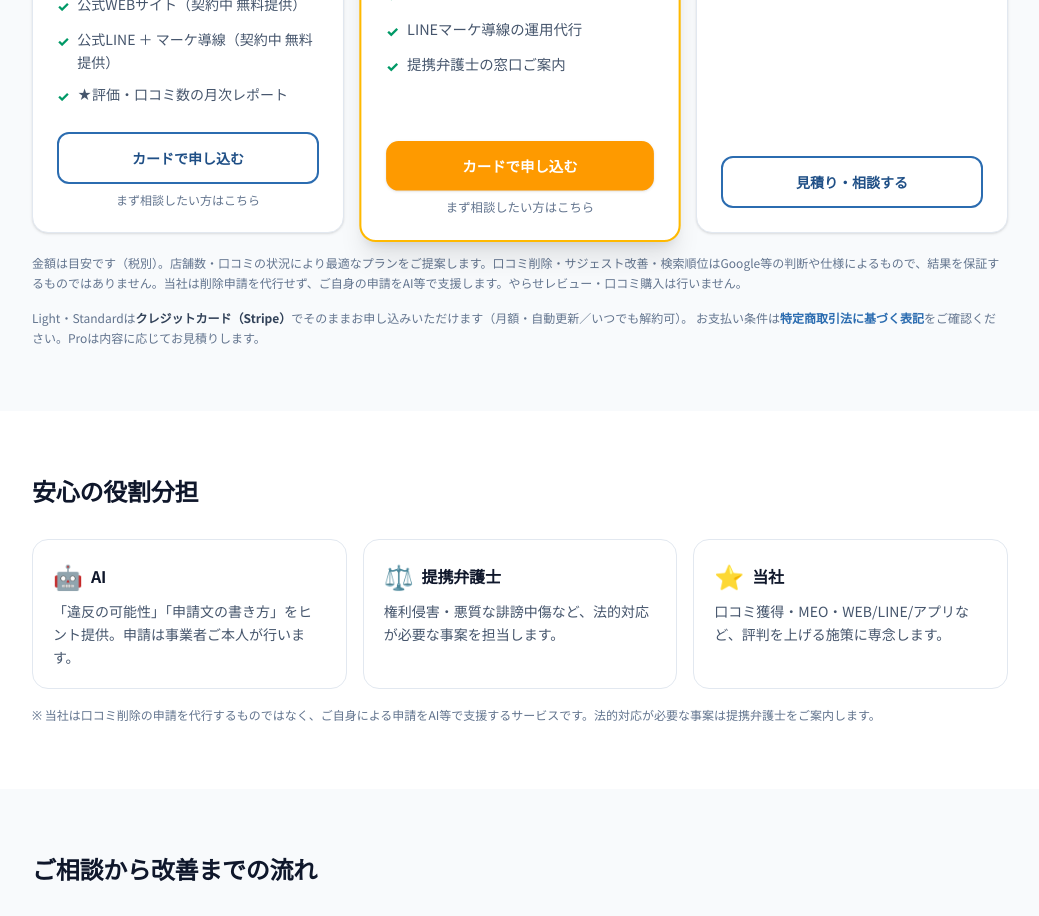
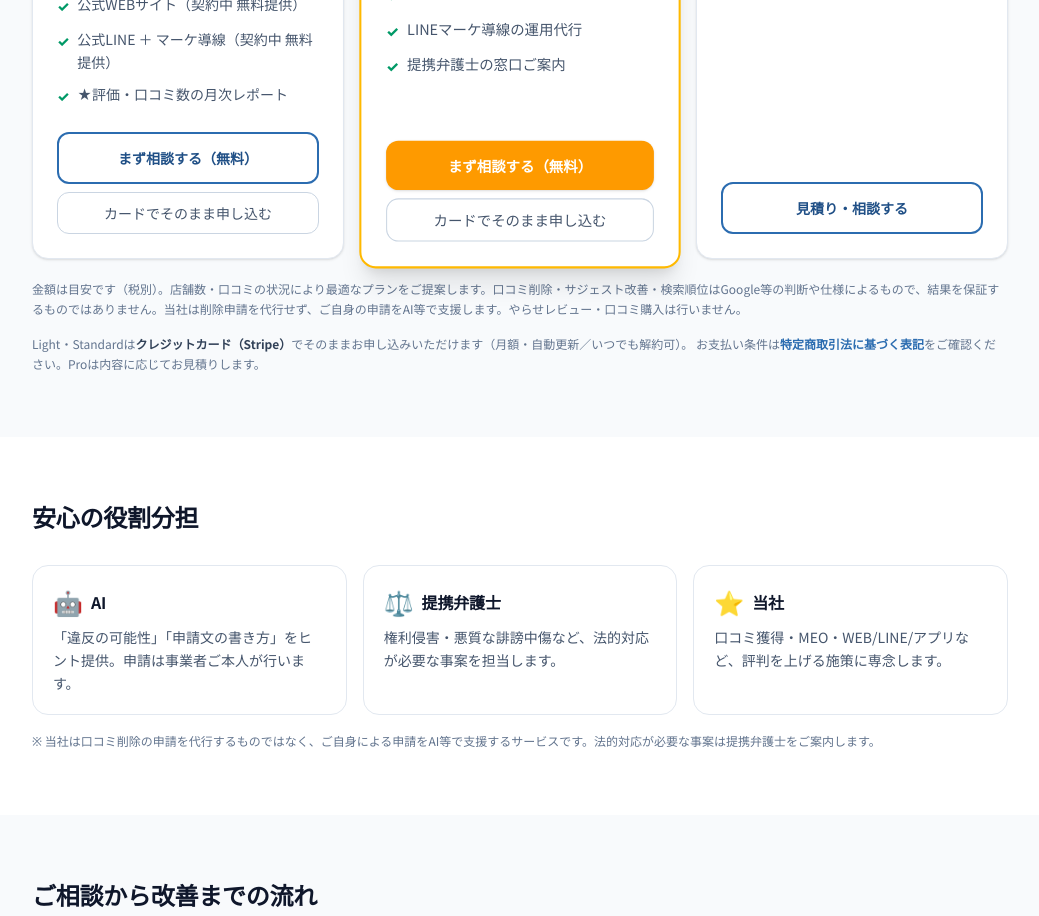
Before and after one commit to kimito-link/reviewcheck.jp, a Next.js app in the folder apps/web/: page /plans in a window 1280 px wide. Shown: the part 2600-3516 px from the top of the page, without its empty margins (120-1159 px from the left). Built offline with nearby package versions, Linux system fonts and the light colour scheme.

Commit message:
feat(plans): 申込ボタンを控えめ表示にする

```diff
--- a/apps/web/components/PlanCheckoutButton.tsx
+++ b/apps/web/components/PlanCheckoutButton.tsx
@@ -70,20 +70,20 @@ export function PlanCheckoutButton({
 
   return (
     <>
+      <a
+        href={contactHref}
+        className={cls}
+      >
+        まず相談する（無料）
+      </a>
       <button
         type="button"
         onClick={() => void startCheckout()}
         disabled={loading}
-        className={cls}
+        className="mt-2 inline-flex items-center justify-center rounded-xl border border-slate-300 bg-white px-5 py-2.5 text-sm font-medium text-slate-600 transition hover:border-slate-400 hover:text-slate-800 disabled:opacity-60"
       >
-        {loading ? "決済ページへ移動中…" : "カードで申し込む"}
+        {loading ? "決済ページへ移動中…" : "カードでそのまま申し込む"}
       </button>
-      <a
-        href={contactHref}
-        className="mt-2 text-center text-xs font-medium text-slate-500 hover:text-slate-700"
-      >
-        まず相談したい方はこちら
-      </a>
       {error ? (
         <p className="mt-2 text-xs font-medium text-red-600">{error}</p>
       ) : null}
```
